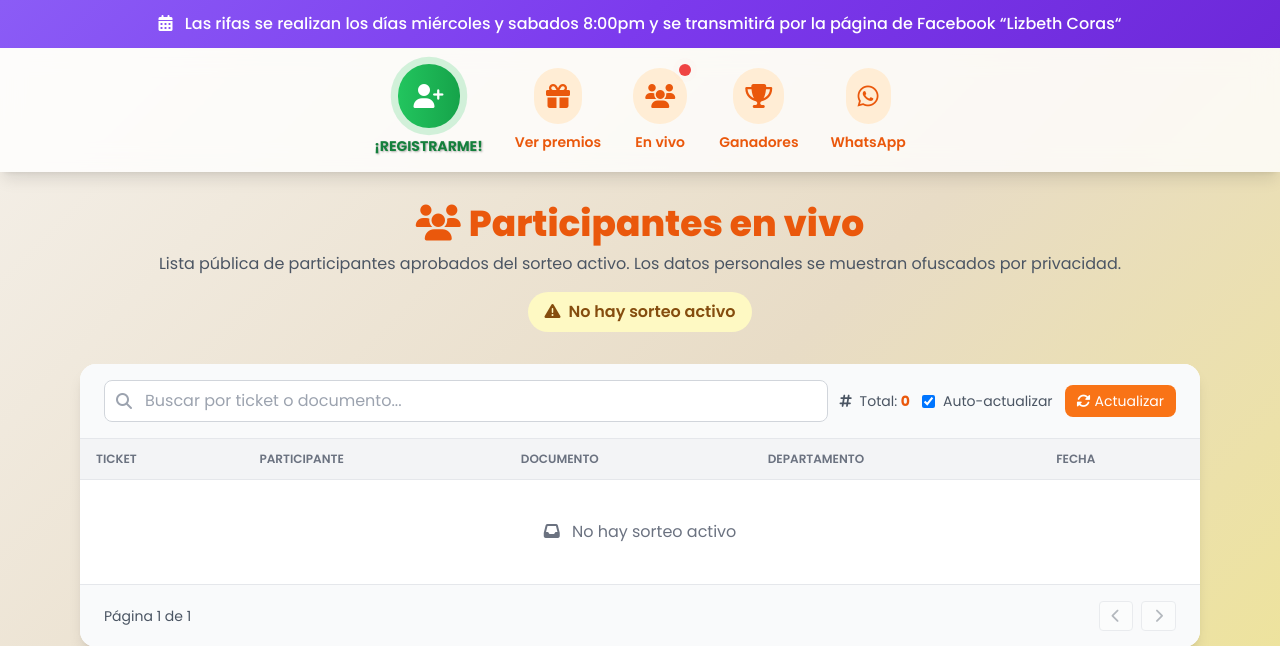
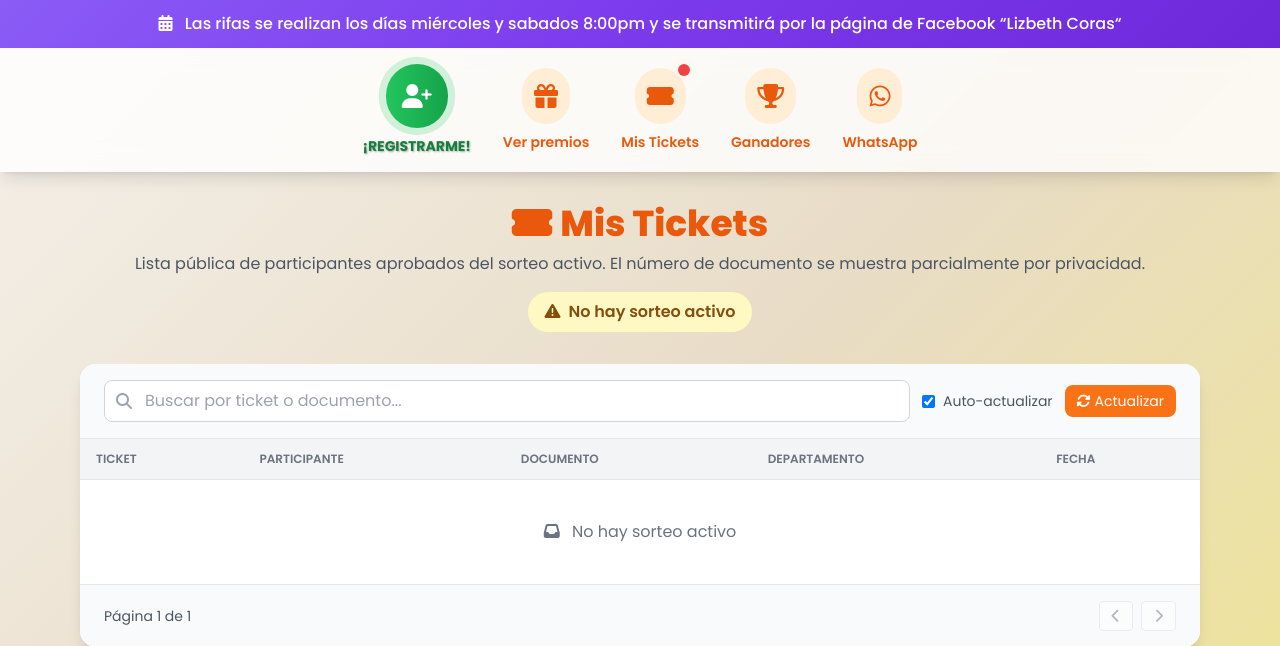
Before and after one commit to pckernelsac/liz, a FastAPI app: page /participantes-vivo in a window 1280 px wide. Shown: the top 646 px of the page. Run offline with FastAPI, Linux system fonts and the light colour scheme; data that the repository does not hold is empty; parts of the project's set-up code (start-up, migrations or seed data) failed here and were passed over; some libraries are stand-ins or nearby versions.

Commit message:
feat(ui): renombrar nav 'En vivo' a 'Mis Tickets' y mostrar nombres reales
- Nav: enlace a /participantes-vivo cambia label a 'Mis Tickets' (icono fa-ticket-alt).
- Vista pública: oculta el contador total de participantes y muestra nombres y apellidos sin ofuscar; documento sigue parcialmente oculto.
- Header y title de la vista alineados al nuevo nombre.

Co-Authored-By: Claude Opus 4.7 <noreply@anthropic.com>

```diff
--- a/app.py
+++ b/app.py
@@ -3157,8 +3157,8 @@ def api_participantes_vivo(request: Request):
         'numero_participacion': r['numero_participacion'],
         'tipo_documento': r['tipo_documento'],
         'documento': _ofuscar_documento(r['numero_documento']),
-        'nombres': _ofuscar_nombre(r['nombres']),
-        'apellidos': _ofuscar_nombre(r['apellidos']),
+        'nombres': r['nombres'] or '',
+        'apellidos': r['apellidos'] or '',
         'departamento': r['departamento'],
         'fecha_registro': r['fecha_registro'],
     } for r in rows]
--- a/templates/base.html
+++ b/templates/base.html
@@ -136,13 +136,13 @@
                 </a>
                 <a href="{{ url_for('participantes_vivo') }}" class="flex flex-col items-center text-orange-600 hover:text-orange-800 transition-colors hover-scale">
                     <div class="bg-orange-100 p-3 rounded-full mb-2 relative">
-                        <i class="fas fa-users text-2xl"></i>
+                        <i class="fas fa-ticket-alt text-2xl"></i>
                         <span class="absolute -top-1 -right-1 flex h-3 w-3">
                             <span class="animate-ping absolute inline-flex h-full w-full rounded-full bg-red-400 opacity-75"></span>
                             <span class="relative inline-flex rounded-full h-3 w-3 bg-red-500"></span>
                         </span>
                     </div>
-                    <span class="text-sm font-semibold">En vivo</span>
+                    <span class="text-sm font-semibold">Mis Tickets</span>
                 </a>
                 <a href="{{ url_for('lista_sorteos_publico') }}" class="flex flex-col items-center text-orange-600 hover:text-orange-800 transition-colors hover-scale">
                     <div class="bg-orange-100 p-3 rounded-full mb-2">
--- a/templates/participantes_vivo.html
+++ b/templates/participantes_vivo.html
@@ -1,6 +1,6 @@
 {% extends "base.html" %}
 
-{% block title %}Participantes en vivo - RAPI RIFA{% endblock %}
+{% block title %}Mis Tickets - RAPI RIFA{% endblock %}
 
 {% block content %}
 <div class="max-w-6xl mx-auto px-4">
@@ -8,11 +8,11 @@
     <!-- Encabezado -->
     <div class="text-center mb-8">
         <h1 class="text-3xl md:text-4xl font-extrabold text-orange-600">
-            <i class="fas fa-users mr-2"></i>Participantes en vivo
+            <i class="fas fa-ticket-alt mr-2"></i>Mis Tickets
         </h1>
         <p class="text-gray-600 mt-2">
             Lista pública de participantes aprobados del sorteo activo.
-            Los datos personales se muestran ofuscados por privacidad.
+            El número de documento se muestra parcialmente por privacidad.
         </p>
         {% if sorteo_activo %}
         <div class="inline-flex items-center gap-2 mt-4 bg-green-100 text-green-800 px-4 py-2 rounded-full">
@@ -44,10 +44,6 @@
                 </div>
             </div>
             <div class="flex items-center gap-3 text-sm text-gray-600">
-                <span>
-                    <i class="fas fa-hashtag mr-1"></i>
-                    Total: <span id="totalCount" class="font-bold text-orange-600">0</span>
-                </span>
                 <label class="inline-flex items-center gap-2 cursor-pointer">
                     <input id="autoRefresh" type="checkbox" checked class="rounded text-orange-500">
                     <span>Auto-actualizar</span>
@@ -105,7 +101,6 @@
 <script>
 (function () {
     const tbody = document.getElementById('tablaBody');
-    const totalCount = document.getElementById('totalCount');
     const pageActual = document.getElementById('pageActual');
     const pageTotal = document.getElementById('pageTotal');
     const btnPrev = document.getElementById('btnPrev');
@@ -138,7 +133,6 @@
             const data = await res.json();
             if (!data.success) throw new Error('Respuesta inválida');
 
-            totalCount.textContent = data.total;
             state.pages = Math.max(1, data.pages || 0);
             pageActual.textContent = data.page;
             pageTotal.textContent = state.pages;
```
